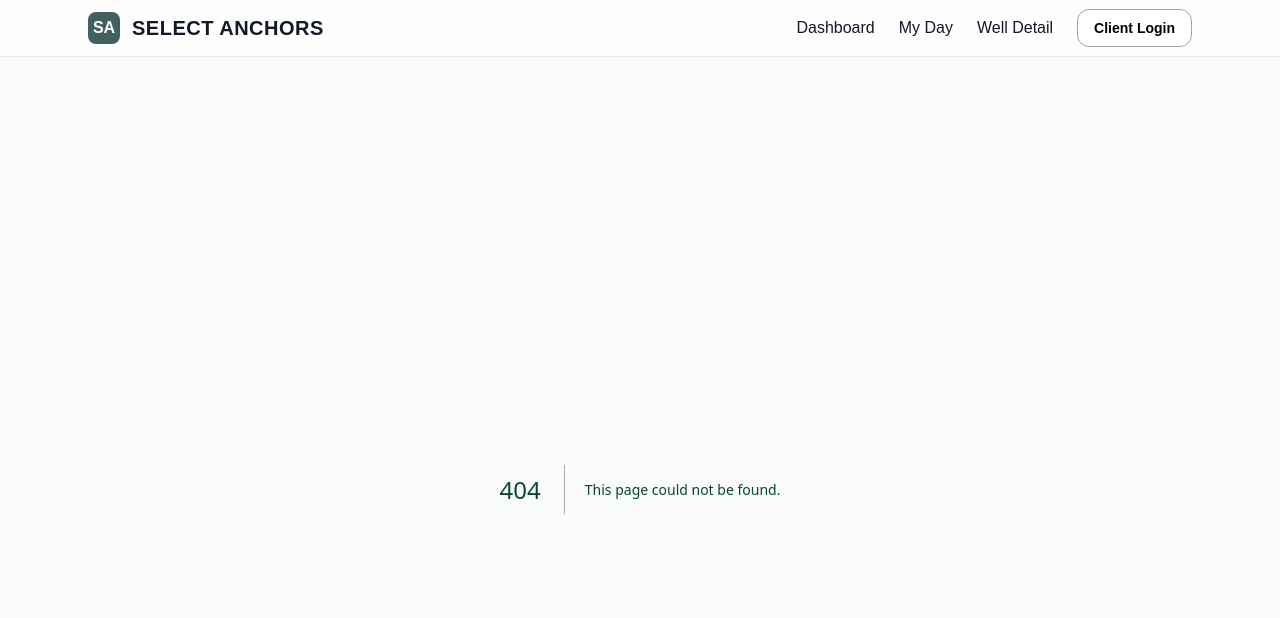
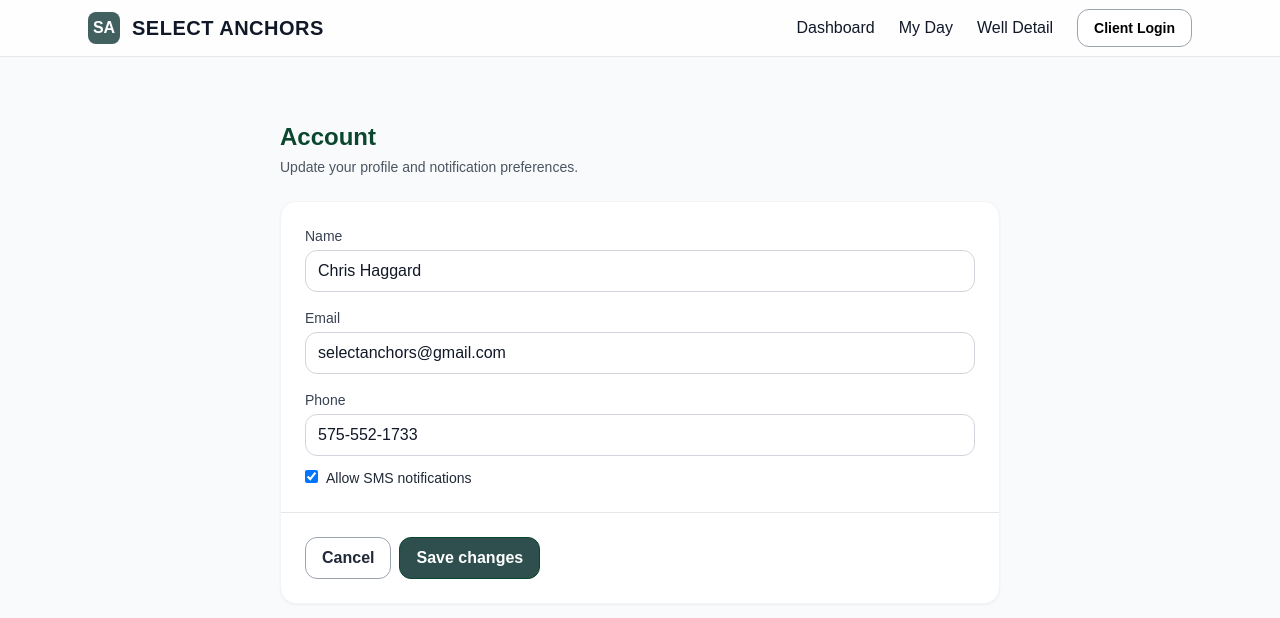
Before and after one commit to select-anchors/select-anchors-portal, a Next.js app: page /account in a window 1280 px wide. Before the commit this address had no page. Shown: the top 618 px of the page. Built offline with nearby package versions, Linux system fonts and the light colour scheme.

Commit message:
Create page.js

```diff
--- /dev/null
+++ b/app/account/page.js
@@ -0,0 +1,75 @@
+export default function Account() {
+  // Demo user values — swap with real data later
+  const user = {
+    name: "Chris Haggard",
+    email: "selectanchors@gmail.com",
+    phone: "575-552-1733",
+    smsOptIn: true,
+  };
+
+  return (
+    <div className="max-w-3xl mx-auto px-6 py-8">
+      <h1 className="text-2xl font-bold">Account</h1>
+      <p className="text-sm text-gray-600 mt-1">
+        Update your profile and notification preferences.
+      </p>
+
+      {/* Card */}
+      <div className="bg-white rounded-2xl border border-gray-100 shadow-sm mt-6 overflow-hidden">
+        {/* Profile */}
+        <div className="p-6 space-y-4">
+          <div>
+            <label className="block text-sm text-gray-700">Name</label>
+            <input
+              defaultValue={user.name}
+              className="w-full mt-1 px-3 py-2 border border-gray-300 rounded-xl focus:outline-none focus:ring-2 focus:ring-gray-300"
+            />
+          </div>
+
+          <div>
+            <label className="block text-sm text-gray-700">Email</label>
+            <input
+              type="email"
+              defaultValue={user.email}
+              className="w-full mt-1 px-3 py-2 border border-gray-300 rounded-xl focus:outline-none focus:ring-2 focus:ring-gray-300"
+            />
+          </div>
+
+          <div>
+            <label className="block text-sm text-gray-700">Phone</label>
+            <input
+              type="tel"
+              defaultValue={user.phone}
+              className="w-full mt-1 px-3 py-2 border border-gray-300 rounded-xl focus:outline-none focus:ring-2 focus:ring-gray-300"
+            />
+            {/* SMS opt-in */}
+            <label className="flex items-start gap-2 mt-3 select-none">
+              <input
+                type="checkbox"
+                defaultChecked={user.smsOptIn}
+                className="mt-0.5"
+              />
+              <span className="text-sm text-gray-800 leading-5">
+                Allow SMS notifications
+              </span>
+            </label>
+          </div>
+        </div>
+
+        {/* Divider */}
+        <div className="border-t border-gray-200" />
+
+        {/* Actions */}
+        <div className="p-6 flex flex-wrap gap-2">
+          {/* White-outline buttons keep readable text on hover */}
+          <button className="px-4 py-2 rounded-xl border border-gray-400 bg-white text-gray-800 hover:bg-gray-100 hover:text-gray-800">
+            Cancel
+          </button>
+          <button className="px-4 py-2 rounded-xl bg-[#2f4f4f] text-white hover:opacity-90">
+            Save changes
+          </button>
+        </div>
+      </div>
+    </div>
+  );
+}
```
